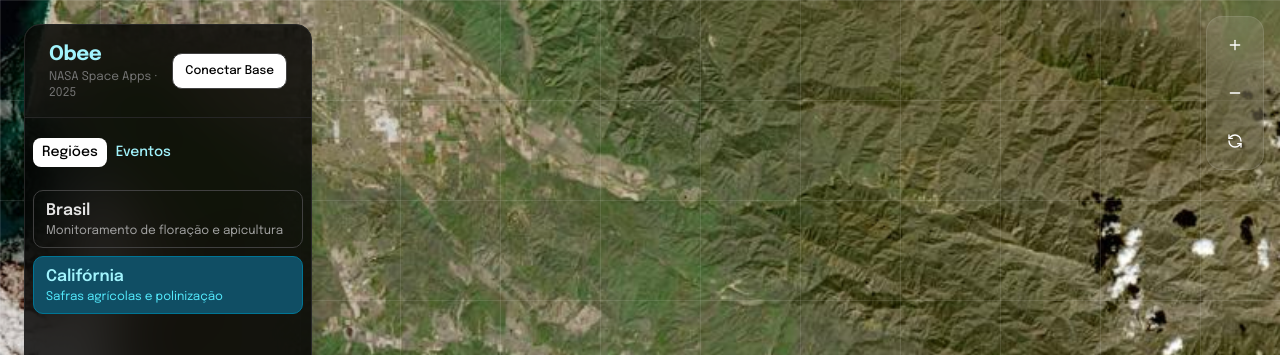
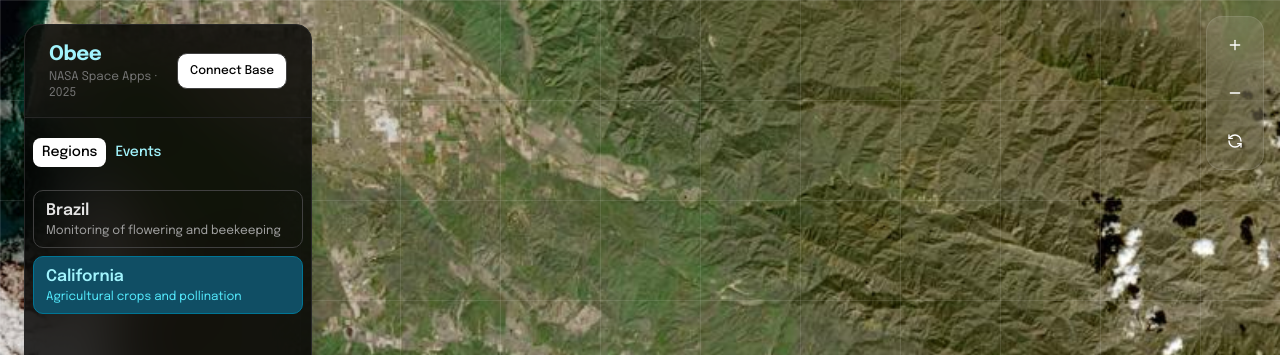
Before and after one commit to obixy/bloomwatch, a React (Vite) app in the folder frontend/: page / in a window 1280 px wide. Shown: the top 355 px of the page. Built offline with nearby package versions, Linux system fonts and the light colour scheme.

Commit message:
refactor: traduzir texto do sidebar para inglês e corrigir nomes de regiões e eventos

```diff
--- a/frontend/src/components/sidebar.tsx
+++ b/frontend/src/components/sidebar.tsx
@@ -13,30 +13,30 @@ import { Button } from './ui/button';
 
 export function Sidebar() {
   const [showModal, setShowModal] = useState(false);
-  const [selectedRegion, setSelectedRegion] = useState('Califórnia');
-  const [tabValue, setTabValue] = useState('regioes');
+  const [tabValue, setTabValue] = useState('regions');
+  const [selectedRegion, setSelectedRegion] = useState('California');
   const regions = [
     {
-      name: 'Brasil',
-      desc: 'Monitoramento de floração e apicultura',
+      name: 'Brazil',
+      desc: 'Monitoring of flowering and beekeeping',
     },
     {
-      name: 'Califórnia',
-      desc: 'Safras agrícolas e polinização',
+      name: 'California',
+      desc: 'Agricultural crops and pollination',
     },
   ];
-  const eventos = [
+  const events = [
     {
-      title: 'Alerta de Floração',
-      desc: 'Previsão de floração intensa nas próximas semanas.',
+      title: 'Flowering Alert',
+      desc: 'Intense flowering forecast for the coming weeks.',
     },
     {
-      title: 'Risco de geada',
-      desc: 'Temperaturas baixas podem afetar as colmeias.',
+      title: 'Frost Risk',
+      desc: 'Low temperatures may affect hives.',
     },
     {
-      title: 'Alta atividade de abelhas',
-      desc: 'Monitoramento indica pico de polinização.',
+      title: 'High Bee Activity',
+      desc: 'Monitoring indicates a peak in pollination.',
     },
   ];
 
@@ -54,10 +54,10 @@ export function Sidebar() {
             variant="outline"
             className="text-xs px-3 py-1 rounded-lg border border-neutral-700 text-black"
             onClick={() =>
-              alert('Funcionalidade de conectar outras bases em breve!')
+              alert('Feature to connect other databases coming soon!')
             }
           >
-            Conectar Base
+            Connect Base
           </Button>
         </div>
 
@@ -68,19 +68,19 @@ export function Sidebar() {
         >
           <TabsList className="flex border-neutral-800 bg-transparent px-2 mt-4">
             <TabsTrigger
-              value="regioes"
+              value="regions"
               className="flex-1 py-2 text-center font-medium text-cyan-200"
             >
-              Regiões
+              Regions
             </TabsTrigger>
             <TabsTrigger
-              value="eventos"
+              value="events"
               className="flex-1 py-2 text-center font-medium text-cyan-200"
             >
-              Eventos
+              Events
             </TabsTrigger>
           </TabsList>
-          <TabsContent value="regioes" className="flex-1">
+          <TabsContent value="regions" className="flex-1">
             <ScrollArea className="px-2 py-3">
               <div className="space-y-2">
                 {regions.map((region) => {
@@ -95,7 +95,7 @@ export function Sidebar() {
                             : 'bg-transparent border-neutral-700 hover:bg-cyan-800'
                         }`}
                       onClick={() => {
-                        if (region.name === 'Brasil') setShowModal(true);
+                        if (region.name === 'Brazil') setShowModal(true);
                         setSelectedRegion(region.name);
                       }}
                     >
@@ -121,19 +121,19 @@ export function Sidebar() {
               </div>
             </ScrollArea>
           </TabsContent>
-          <TabsContent value="eventos" className="flex-1">
+          <TabsContent value="events" className="flex-1">
             <ScrollArea className="px-2 py-3 overflow-auto">
               <div className="space-y-2">
-                {eventos.map((evento, idx) => (
+                {events.map((event, idx) => (
                   <div
                     key={idx}
                     className="w-full px-3 py-2 rounded-lg border border-neutral-700 bg-neutral-900"
                   >
                     <span className="text-base font-semibold text-cyan-200">
-                      {evento.title}
+                      {event.title}
                     </span>
                     <span className="block text-xs text-neutral-400 mt-1">
-                      {evento.desc}
+                      {event.desc}
                     </span>
                   </div>
                 ))}
@@ -147,30 +147,28 @@ export function Sidebar() {
         <DialogContent>
           <DialogHeader>
             <DialogTitle className="text-blue-600 dark:text-cyan-300">
-              Como utilizar a aplicação
+              How to use the application
             </DialogTitle>
           </DialogHeader>
           <DialogDescription className="mb-4 text-neutral-700 dark:text-neutral-300">
-            Bem-vindo ao Obee!
+            Welcome to Obee!
             <br />
             <br />
-            1. Selecione uma região para visualizar dados de floração, atividade
-            das abelhas e alertas.
+            1. Select a region to view flowering data, bee activity, and alerts.
             <br />
-            2. Explore as tendências e espécies dominantes.
+            2. Explore trends and dominant species.
             <br />
-            3. Utilize os controles de zoom e filtros para analisar áreas
-            específicas.
+            3. Use zoom controls and filters to analyze specific areas.
             <br />
-            4. Compartilhe informações relevantes com sua comunidade.
+            4. Share relevant information with your community.
             <br />
             <br />
-            Esta plataforma integra dados de satélite e inteligência artificial
-            para apoiar apicultores e pesquisadores no monitoramento ambiental.
+            This platform integrates satellite data and artificial intelligence
+            to support beekeepers and researchers in environmental monitoring.
           </DialogDescription>
           <DialogClose asChild>
             <Button className="w-full bg-blue-500 hover:bg-blue-600 text-white mt-2 rounded-lg">
-              Entendi
+              Understood
             </Button>
           </DialogClose>
         </DialogContent>
```
